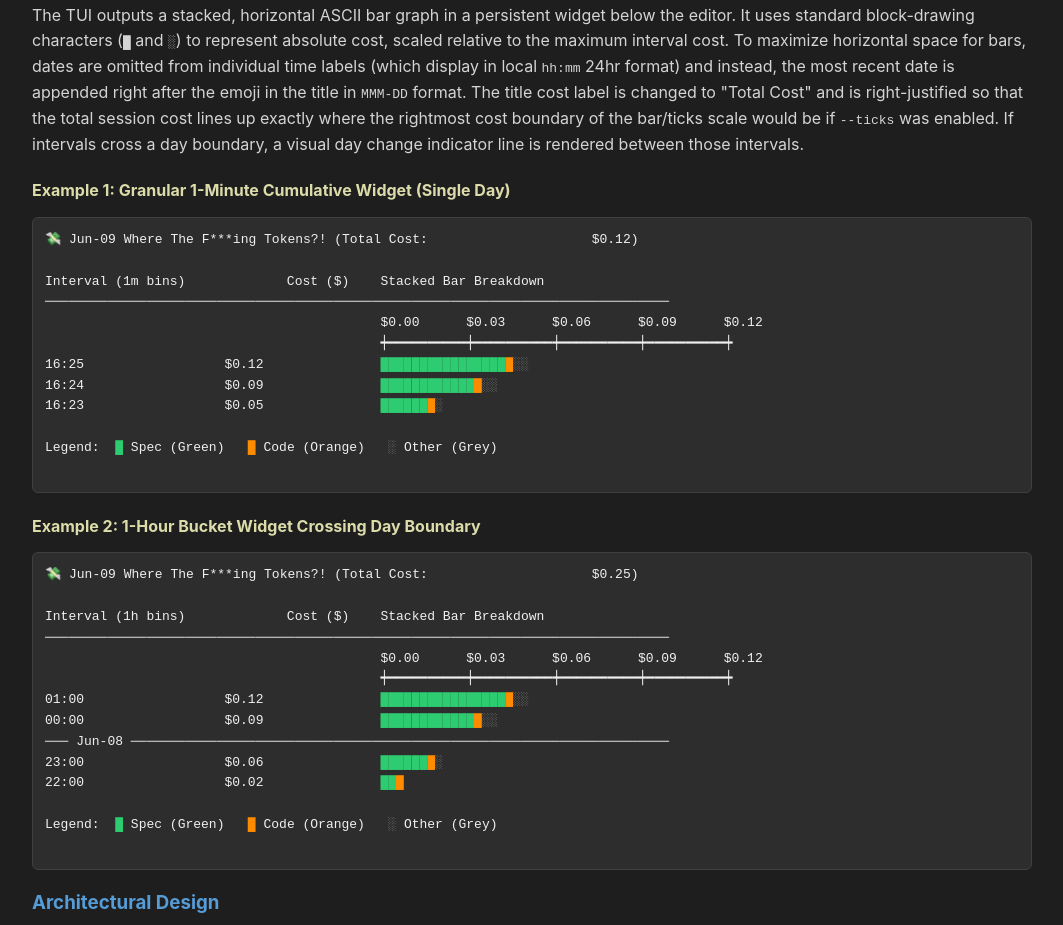
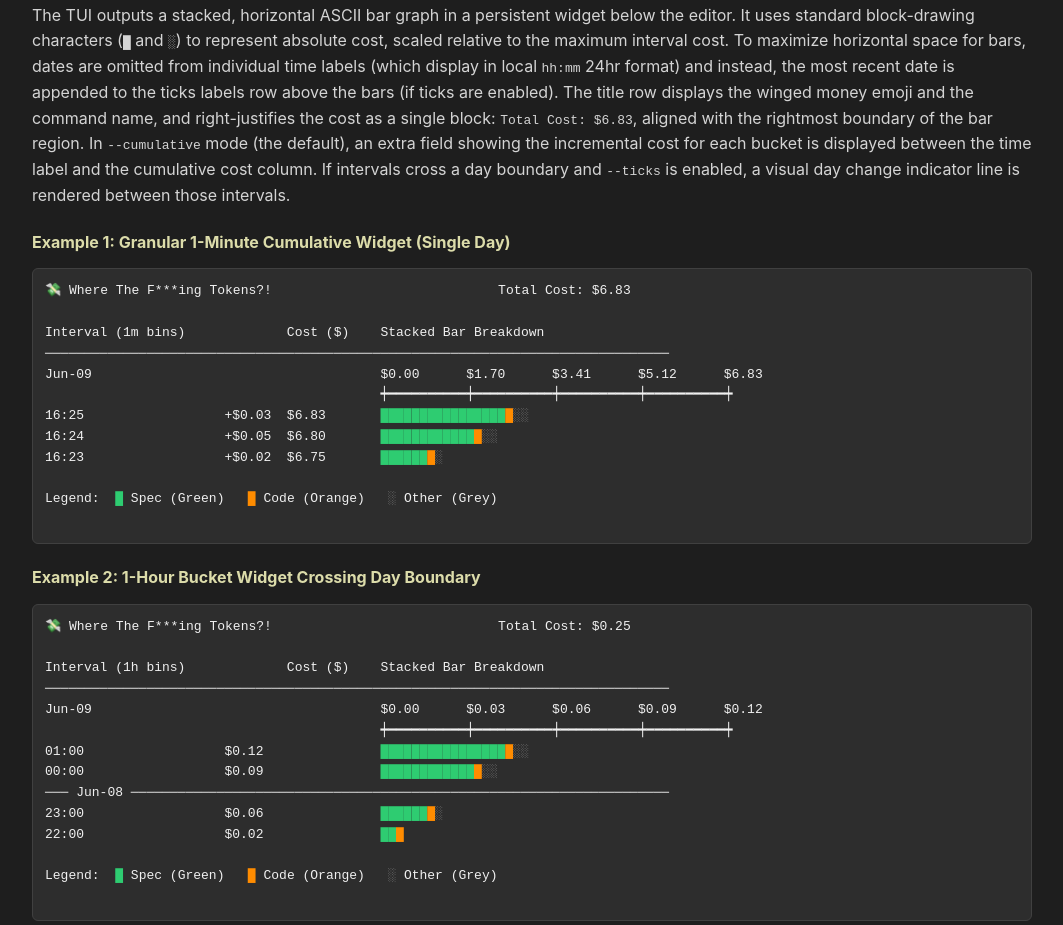
Before and after one commit to duppypro/does-it-glider, a plain HTML site: page docs/extensions/EXT_WTFT.html in a window 1280 px wide. Shown: the part 1056-1981 px from the top of the page, without its empty margins (108-1171 px from the left). Drawn offline with Linux system fonts and the light colour scheme.

Commit message:
Spec Approved: Change wtft layout columns, add incremental, and move date to ticks row 👑π🐱

```diff
--- a/docs/extensions/EXT_WTFT.html
+++ b/docs/extensions/EXT_WTFT.html
@@ -87,30 +87,30 @@
     </table>
 
     <h3>TUI Visualization Style</h3>
-    <p>The TUI outputs a stacked, horizontal ASCII bar graph in a persistent widget below the editor. It uses standard block-drawing characters (<code>█</code> and <code>░</code>) to represent absolute cost, scaled relative to the maximum interval cost. To maximize horizontal space for bars, dates are omitted from individual time labels (which display in local <code>hh:mm</code> 24hr format) and instead, the most recent date is appended right after the emoji in the title in <code>MMM-DD</code> format. The title cost label is changed to "Total Cost" and is right-justified so that the total session cost lines up exactly where the rightmost cost boundary of the bar/ticks scale would be if <code>--ticks</code> was enabled. If intervals cross a day boundary, a visual day change indicator line is rendered between those intervals.</p>
+    <p>The TUI outputs a stacked, horizontal ASCII bar graph in a persistent widget below the editor. It uses standard block-drawing characters (<code>█</code> and <code>░</code>) to represent absolute cost, scaled relative to the maximum interval cost. To maximize horizontal space for bars, dates are omitted from individual time labels (which display in local <code>hh:mm</code> 24hr format) and instead, the most recent date is appended to the ticks labels row above the bars (if ticks are enabled). The title row displays the winged money emoji and the command name, and right-justifies the cost as a single block: <code>Total Cost: $6.83</code>, aligned with the rightmost boundary of the bar region. In <code>--cumulative</code> mode (the default), an extra field showing the incremental cost for each bucket is displayed between the time label and the cumulative cost column. If intervals cross a day boundary and <code>--ticks</code> is enabled, a visual day change indicator line is rendered between those intervals.</p>
 
     <h4 style="color: var(--accent-yellow); margin-bottom: 5px;">Example 1: Granular 1-Minute Cumulative Widget (Single Day)</h4>
     <pre style="background: var(--box-bg); padding: 12px; border-radius: 6px; border: 1px solid #404040; overflow-x: auto; color: #f0f0f0; font-family: monospace;">
-💸 Jun-09 Where The F***ing Tokens?! (Total Cost:                     $0.12)
+💸 Where The F***ing Tokens?!                             Total Cost: $6.83
 
 Interval (1m bins)             Cost ($)    Stacked Bar Breakdown
 ────────────────────────────────────────────────────────────────────────────────
-                                           $0.00      $0.03      $0.06      $0.09      $0.12
+Jun-09                                     $0.00      $1.70      $3.41      $5.12      $6.83
                                            ┿━━━━━━━━━━┿━━━━━━━━━━┿━━━━━━━━━━┿━━━━━━━━━━┿
-16:25                  $0.12               <span style="color: #2ecc71;">████████████████</span><span style="color: #ff8c00;">█</span><span style="color: #888888;">░░</span>
-16:24                  $0.09               <span style="color: #2ecc71;">████████████</span><span style="color: #ff8c00;">█</span><span style="color: #888888;">░░</span>
-16:23                  $0.05               <span style="color: #2ecc71;">██████</span><span style="color: #ff8c00;">█</span><span style="color: #888888;">░</span>
+16:25                  +$0.03  $6.83       <span style="color: #2ecc71;">████████████████</span><span style="color: #ff8c00;">█</span><span style="color: #888888;">░░</span>
+16:24                  +$0.05  $6.80       <span style="color: #2ecc71;">████████████</span><span style="color: #ff8c00;">█</span><span style="color: #888888;">░░</span>
+16:23                  +$0.02  $6.75       <span style="color: #2ecc71;">██████</span><span style="color: #ff8c00;">█</span><span style="color: #888888;">░</span>
 
 Legend:  <span style="color: #2ecc71;">█</span> Spec (Green)   <span style="color: #ff8c00;">█</span> Code (Orange)   <span style="color: #888888;">░</span> Other (Grey)
     </pre>
 
     <h4 style="color: var(--accent-yellow); margin-bottom: 5px;">Example 2: 1-Hour Bucket Widget Crossing Day Boundary</h4>
     <pre style="background: var(--box-bg); padding: 12px; border-radius: 6px; border: 1px solid #404040; overflow-x: auto; color: #f0f0f0; font-family: monospace;">
-💸 Jun-09 Where The F***ing Tokens?! (Total Cost:                     $0.25)
+💸 Where The F***ing Tokens?!                             Total Cost: $0.25
 
 Interval (1h bins)             Cost ($)    Stacked Bar Breakdown
 ────────────────────────────────────────────────────────────────────────────────
-                                           $0.00      $0.03      $0.06      $0.09      $0.12
+Jun-09                                     $0.00      $0.03      $0.06      $0.09      $0.12
                                            ┿━━━━━━━━━━┿━━━━━━━━━━┿━━━━━━━━━━┿━━━━━━━━━━┿
 01:00                  $0.12               <span style="color: #2ecc71;">████████████████</span><span style="color: #ff8c00;">█</span><span style="color: #888888;">░░</span>
 00:00                  $0.09               <span style="color: #2ecc71;">████████████</span><span style="color: #ff8c00;">█</span><span style="color: #888888;">░░</span>
```
